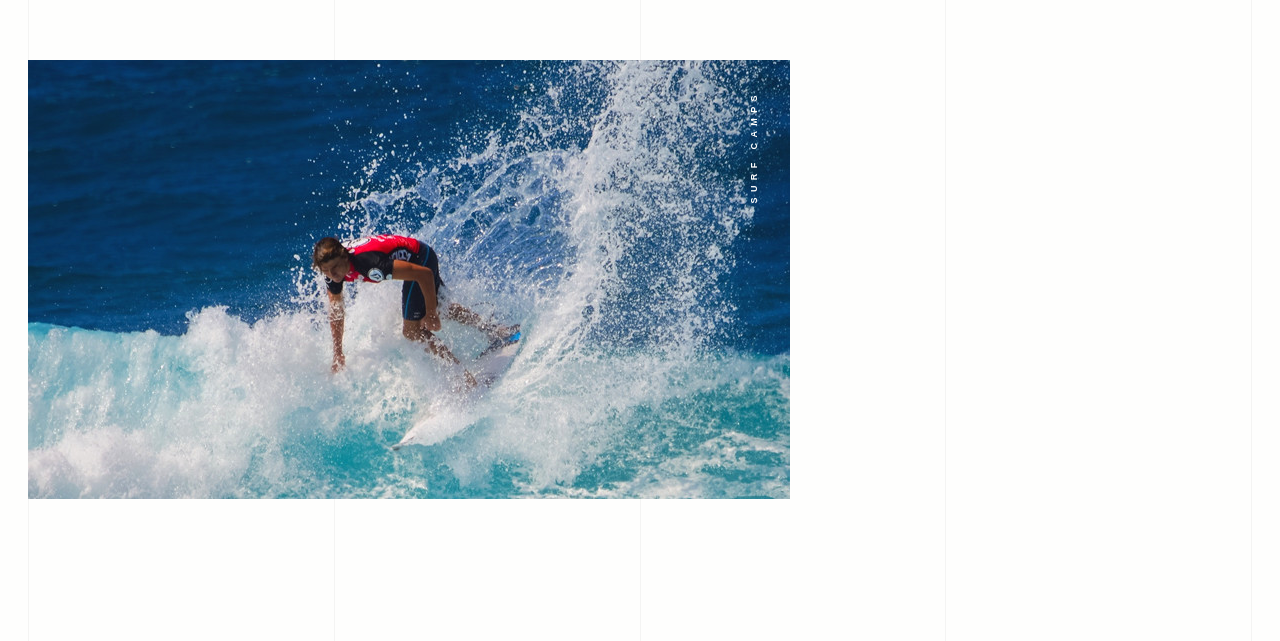
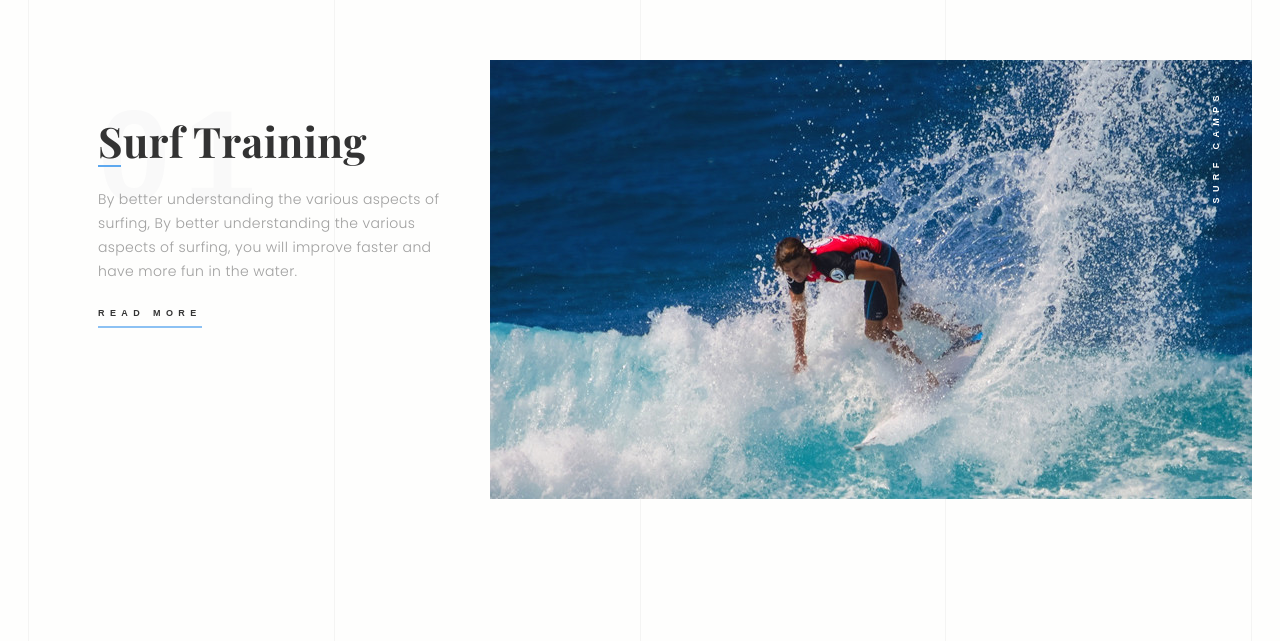
Before and after one commit to zur1k/Surfing-club, a website: page src/index.html in a window 1280 px wide. Shown: the part 2886-3527 px from the top of the page. Drawn offline with nearby package versions, Linux system fonts and the light colour scheme.

Commit message:
fixed text bags

```diff
--- a/src/scss/blocks/_article.scss
+++ b/src/scss/blocks/_article.scss
@@ -8,6 +8,7 @@
     display: flex;
     padding-top: 60px;
     padding-bottom: 60px;
+    flex-direction: row;
   }
 }
 
@@ -22,6 +23,8 @@
   padding-left: 0;
   padding-right: 0;
   padding-top: 20px;
+  @media (min-width: 1254px) {
+  padding-right: 15px;  }
 
   @media (min-width: 768px) {
     width: 462px;
@@ -54,7 +57,7 @@
   margin-bottom: 45px;
 
   @media (min-width: 1254px) {
-    font-size: 130px;
+    font-size: 42px;
     margin-bottom: 45px;
   }
 
@@ -81,7 +84,7 @@
     content: "";
     position: absolute;
     left: 0;
-    bottom: -5px;
+    bottom: -25px;
     width: 23px;
     height: 2px;
     background-color: #5da8ef;
```
Also changed, not shown: src/css/style.css.
